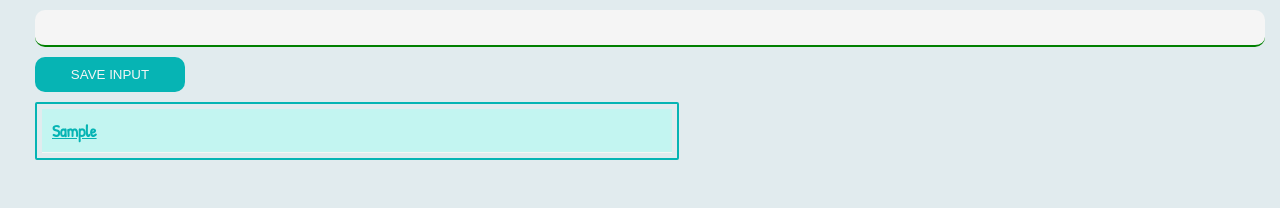
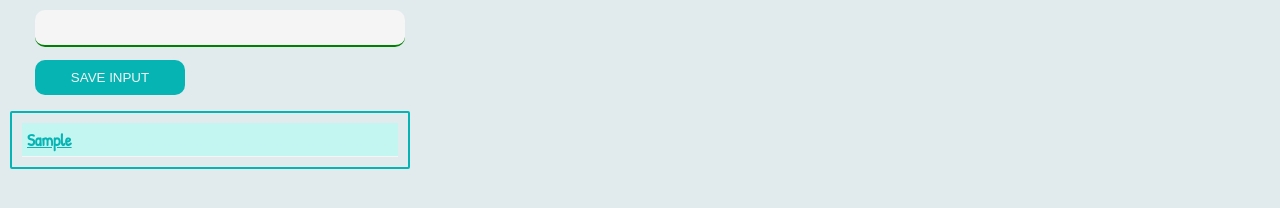
Before and after one commit to nithin-j/url-grabber-extension, a browser extension: page index.html in a window 1280 px wide. Both pictures are taken after typing "Sample" into the empty fields and a click on the button "SAVE INPUT". Drawn offline with Linux system fonts and the light colour scheme.

Commit message:
added features and fixed issues
added manifest file to deploy in chrome for testing.
made few small css customizations to fix an issue with link going out of list border.

```diff
--- a/index.html
+++ b/index.html
@@ -11,7 +11,8 @@
 <body>
     <div>
         <div class="text-class">
-            <input type="text" name="input-ell" id="input-el" >
+            <input type="text" name="input-ell" id="input-el">
+            <p id="alert-el"></p>
             <button id="input-btn">SAVE INPUT</button>
         </div>
         <div>
--- a/scripts/index.js
+++ b/scripts/index.js
@@ -1,6 +1,7 @@
 const inputEl = document.querySelector('#input-el')
 const inputBtn = document.querySelector('#input-btn')
 const ulEl = document.querySelector('#ul-el')
+const alertEL = document.querySelector("#alert-el")
 
 // Will implement myLeads array to grab URL, and the website name later on.
 //let myLeads = {
@@ -13,13 +14,20 @@ let myLeads = []
 
 
 inputBtn.addEventListener("click", function() {
-    myLeads.push(inputEl.value)
-    ulEl.className = 'list-class'
+
+    if(inputEl.value != ''){
+        alertEL.textContent = ''
+        myLeads.push(inputEl.value)
+        ulEl.className = 'list-class'
 
     renderLeads()
 
     //clear out input element
     inputEl.value = ''
+    }
+    else{
+        alertEL.textContent = '*requied field missing'
+    }
 })
 
 function renderLeads(){
--- a/styles/index.css
+++ b/styles/index.css
@@ -6,11 +6,12 @@ body {
   margin: 0px;
   padding: 10px;
   background: #e1ebee;
+  min-width: 400px;
+  max-width: 400px;
 }
 input {
   width: 100%;
   padding: 10px;
-  margin-bottom: 10px;
   border: none;
   border-radius: 10px;
   border-bottom: solid 2px green;
@@ -32,26 +33,26 @@ li {
   border-bottom: solid 1px whitesmoke;
   background-color: rgb(195, 245, 241);
   list-style-type: none;
-  font-family: 'Glory', sans-serif;
   font-size: 17px;
   font-weight: bold;
-  padding: 10px;
-  width: 100%;
+  padding: 5px;
   box-sizing: border-box;
 }
 .list-class {
   text-align: left;
   border: solid 2px rgb(6, 180, 180);
   border-radius: 2px;
-  text-align: left;
-  padding: 5px;
-  margin: 10px 25px;
-  width: 50%;
+  padding: 10px;
 }
 a {
   font-family: 'Patrick Hand', cursive;
   color: rgb(6, 180, 180);
-  width: 100%;
+  word-wrap: break-word;
+}
+#alert-el {
+  color: red;
+  font-family: 'Glory', sans-serif;
+  font-size: 13px;
 }
 button:hover {
   color: rgb(6, 180, 180);
```
Also changed, not shown: images/icon.png (added), manifest.json.
